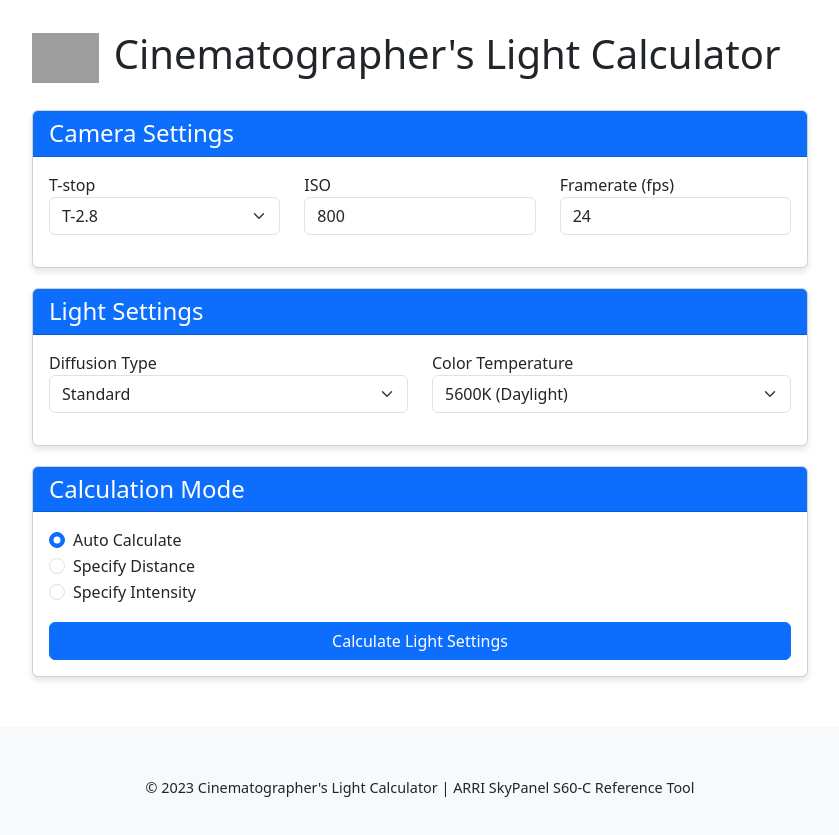
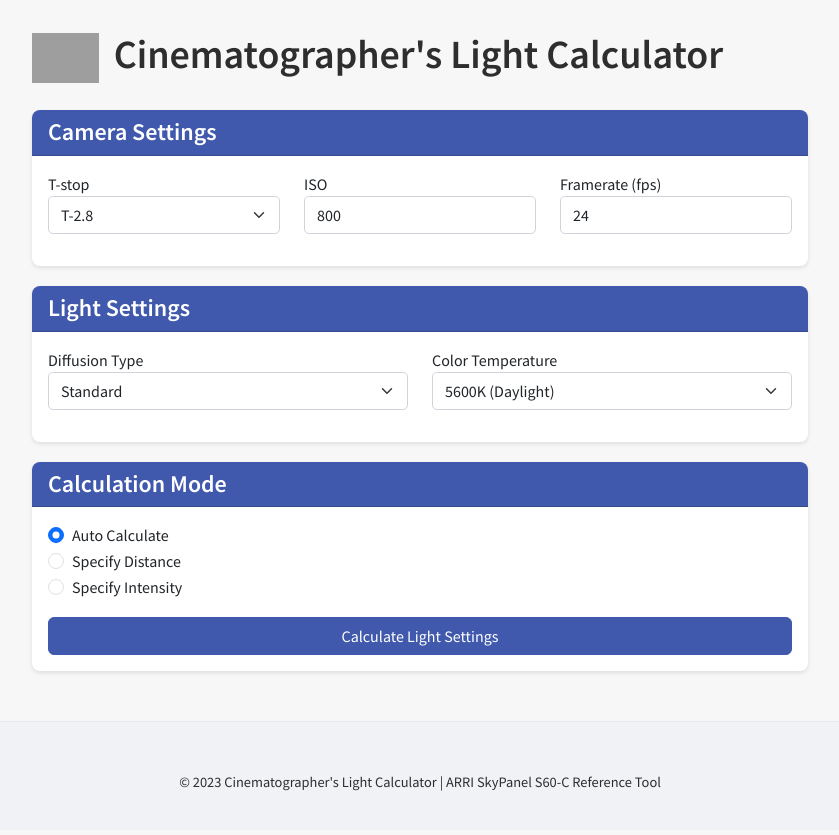
Before and after one commit to aachitty/Light-Intensity-Calculator-Pipeline, a Flask app: page / in a window 1280 px wide. Shown: the whole page, without its empty margins (220-1059 px from the left). After the commit the page ends 791 px from the top, so only its background shows below. Run offline with Flask 3, Linux system fonts and the light colour scheme; grey boxes are pictures that could not be loaded.

Commit message:
Update styling to match previous visual theme.
Replit-Commit-Author: Agent
Replit-Commit-Session-Id: d3ac561c-b9da-41ab-a368-6db8a531f963
Replit-Commit-Screenshot-Url: https://storage.googleapis.com/screenshot-production-us-central1/b87f8410-6f3d-4716-966c-514f22a26df3/f009e97f-d43f-4448-8651-1e1d680d02ec.jpg

```diff
--- a/templates/index.html
+++ b/templates/index.html
@@ -6,38 +6,114 @@
     <title>Cinematographer's Light Calculator</title>
     <link href="https://cdn.jsdelivr.net/npm/bootstrap@5.3.0-alpha1/dist/css/bootstrap.min.css" rel="stylesheet">
     <style>
+        /* Streamlit-like theme */
+        :root {
+            --primary-color: #4059AD;
+            --secondary-color: #6B9AC4;
+            --background-color: #f7f7f7;
+            --card-bg-color: #ffffff;
+            --text-color: #2e2e2e;
+            --accent-color: #FF4B4B;
+            --success-color: #0CCE6B;
+        }
+
+        body {
+            font-family: 'Source Sans Pro', sans-serif;
+            background-color: var(--background-color);
+            color: var(--text-color);
+        }
+
         .container {
             max-width: 800px;
             margin-top: 30px;
         }
+
         .card {
             margin-bottom: 20px;
-            box-shadow: 0 4px 6px rgba(0,0,0,0.1);
+            border-radius: 0.5rem;
+            border: none;
+            box-shadow: 0 2px 4px rgba(0,0,0,0.1);
+            background-color: var(--card-bg-color);
         }
-        .result-card {
-            display: none;
+
+        .card-header {
+            border-radius: 0.5rem 0.5rem 0 0 !important;
+            font-weight: 600;
         }
+
+        .bg-primary {
+            background-color: var(--primary-color) !important;
+        }
+
+        .bg-success {
+            background-color: var(--success-color) !important;
+        }
+
+        .btn-primary {
+            background-color: var(--primary-color);
+            border-color: var(--primary-color);
+        }
+
+        .btn-primary:hover {
+            background-color: #344e9a;
+            border-color: #344e9a;
+        }
+
+        .form-control, .form-select {
+            border-radius: 0.3rem;
+            border: 1px solid #ced4da;
+        }
+
+        .form-range::-webkit-slider-thumb {
+            background: var(--primary-color);
+        }
+
+        .alert-warning {
+            background-color: #fff3cd;
+            border-color: #ffeeba;
+        }
+
+        .alert-info {
+            background-color: #d1ecf1;
+            border-color: #bee5eb;
+        }
+
         .header-logo {
             height: 50px;
             margin-right: 15px;
         }
+
+        .result-card {
+            display: none;
+        }
+
         .warning-box {
             display: none;
             margin-top: 20px;
+            border-radius: 0.3rem;
         }
+
         .custom-t-stop-input {
             display: none;
         }
+
         #loadingSpinner {
             display: none;
         }
+
+        h1, h2, h3, h4, h5, h6 {
+            font-weight: 600;
+        }
+
         footer {
             margin-top: 50px;
             padding: 20px 0;
-            background-color: #f8f9fa;
+            background-color: #f0f2f6;
             font-size: 0.9rem;
+            border-top: 1px solid #e6e9ef;
         }
     </style>
+    <link href="https://fonts.googleapis.com/css2?family=Source+Sans+Pro:wght@400;600;700&display=swap" rel="stylesheet">
 </head>
 <body>
     <div class="container">
```
